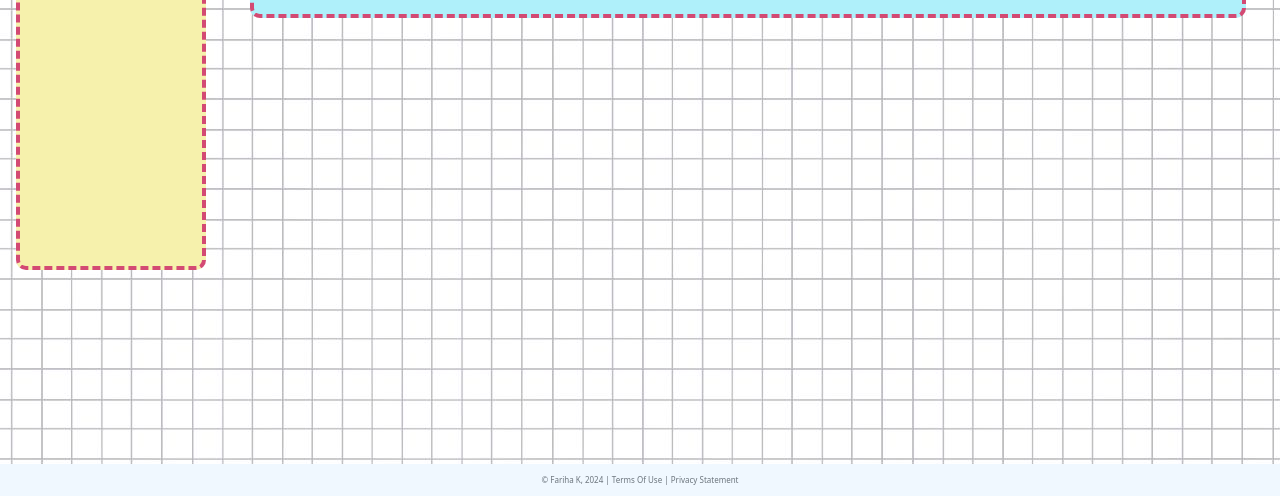
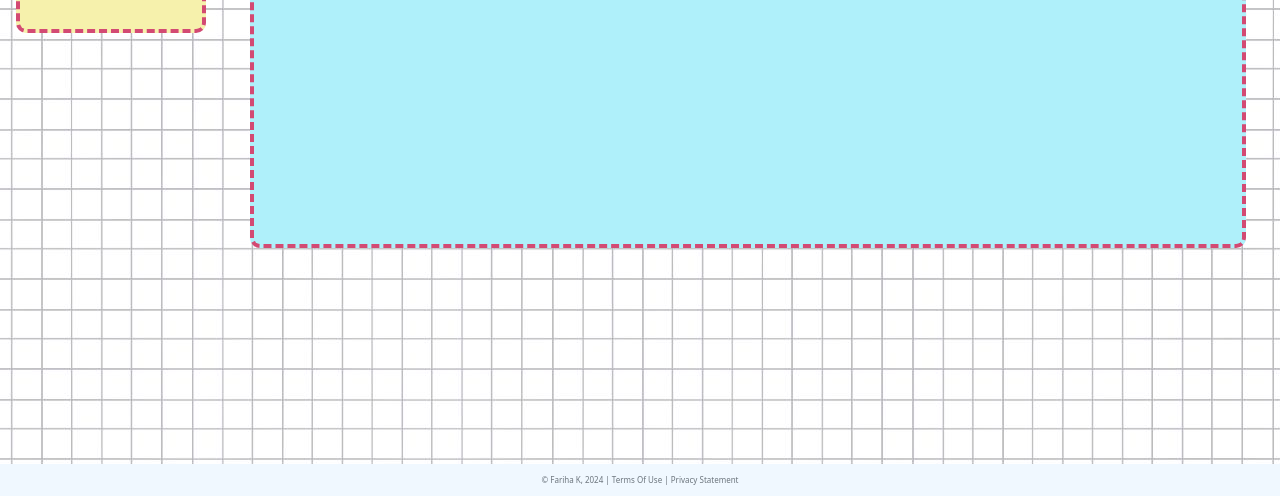
Before and after one commit to fkh222/P4, a plain HTML site: page pages/devices.html in a window 1280 px wide. Shown: the part 304-800 px from the top of the page. Drawn offline with nearby package versions, Linux system fonts and the light colour scheme.

Commit message:
edited floating of sidebar and main content

```diff
--- a/css/main.css
+++ b/css/main.css
@@ -24,6 +24,7 @@ label{
   margin:1em;
   padding: 1em;
   width:250%;
+  height:175%;
   float:left;
   border-color: #d34a73;
   border-width: 4px;
@@ -87,9 +88,9 @@ a:hover, a:active {
 .sidebar {
   margin:1em;
   padding: 1em;
-  float:left;
+  float:right;
   width:15%;
-  height: 450px;
+  height: 175%;
   border-color: #d34a73;
   border-width: 4px;
   border-style: dashed;
```
